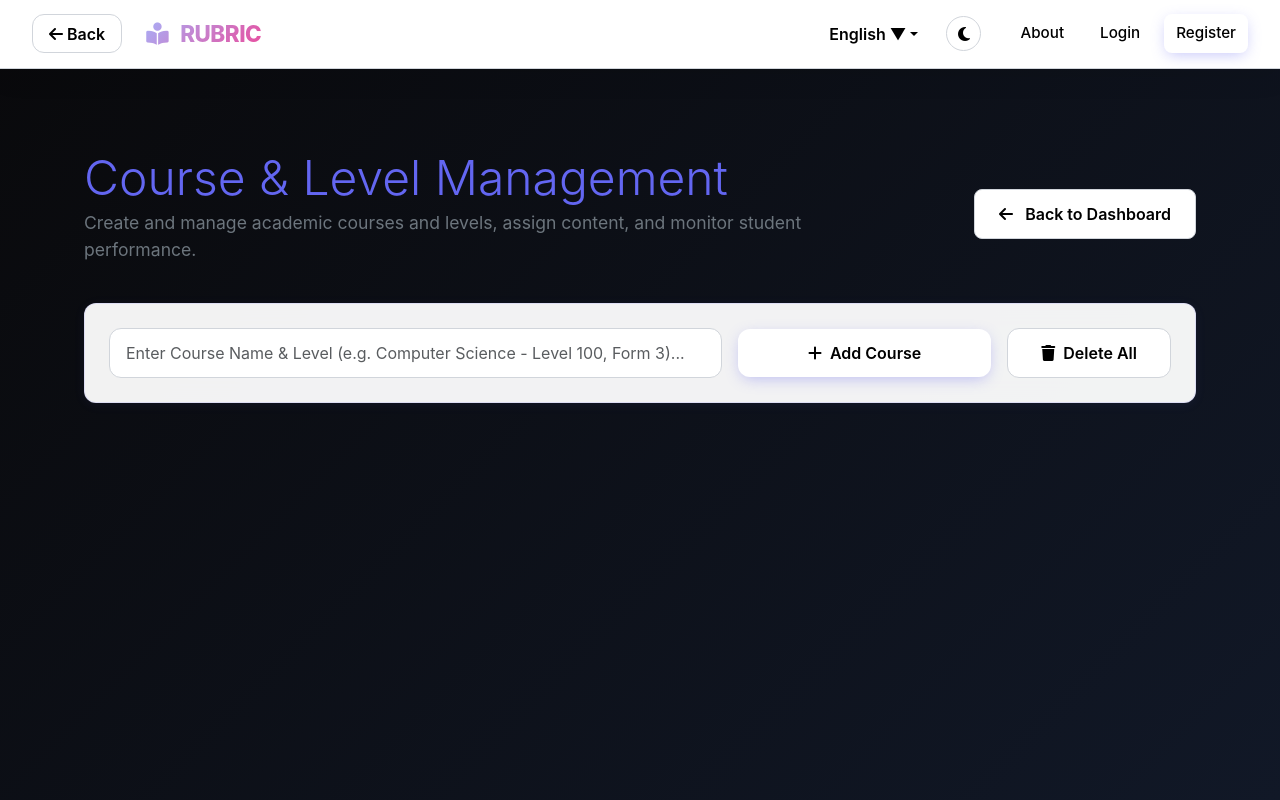
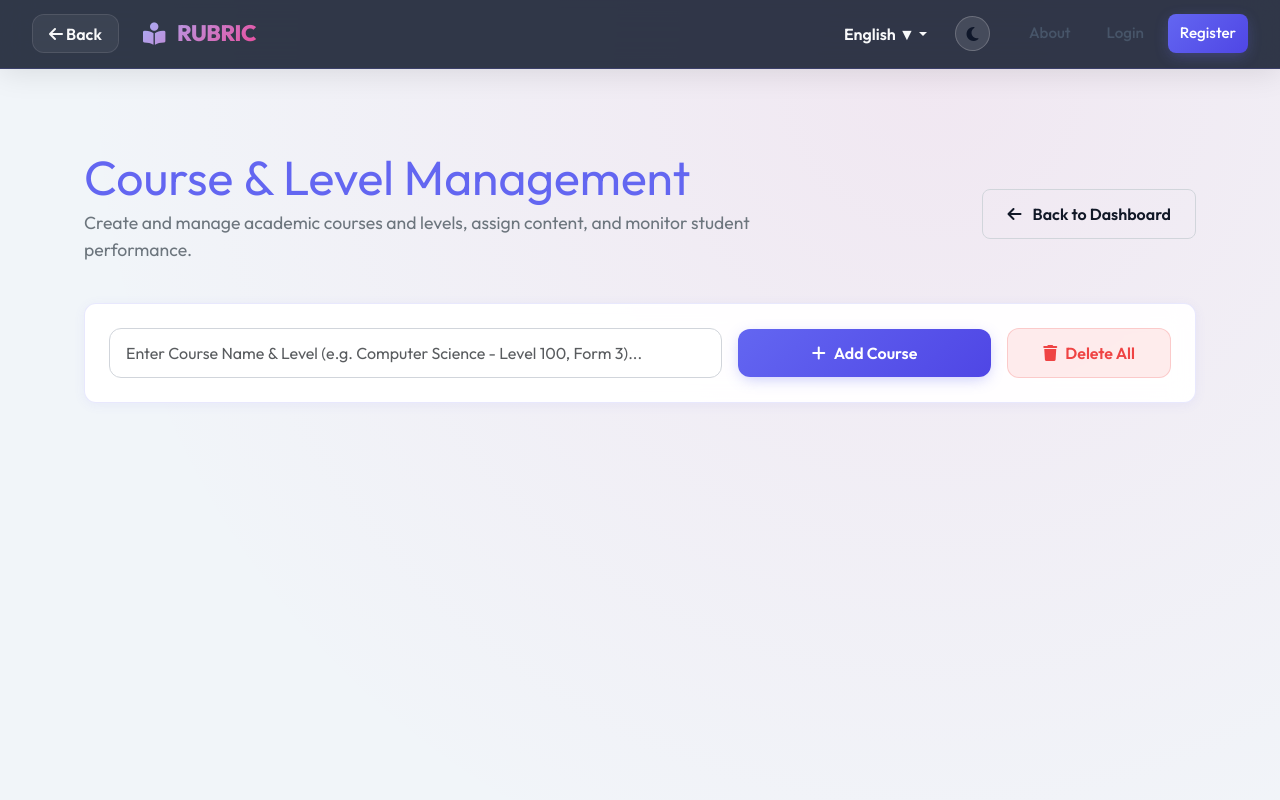
Before and after one commit to christopheratongabifang-web/Evaluation-system, a Python web app: template templates/admin_classes_overview.html in a window 1280 px wide. Run offline with Jinja, Linux system fonts and the light colour scheme; the template is opened without the code that fills it, so the values that code supplies are empty.

Commit message:
made some few changes

```diff
--- a/static/css/style.css
+++ b/static/css/style.css
@@ -1,115 +1,81 @@
-.dashboard-section, .dashboard-hub, .dashboard-section *, .dashboard-hub *, .hero-mesh, .hero-mesh * {
-    color: #1A2C3E !important;
-    font-weight: 700 !important;
-    text-shadow: none !important;
-    opacity: 1 !important;
-}
 
-.hero-mesh h1, .hero-mesh h2, .hero-mesh h3, .hero-mesh p {
-    color: #1A2C3E !important;
-    font-weight: 800 !important;
-    opacity: 1 !important;
-    text-shadow: none !important;
-}
-/* Force dashboard text to be highly visible on warm backgrounds */
-.dashboard-section, .dashboard-hub, .dashboard-section *, .dashboard-hub * {
-    color: #1A2C3E !important;
-}
-@import url('https://fonts.googleapis.com/css2?family=Inter:wght@300;400;500;600;700;800;900&display=swap');
+@import url('https://fonts.googleapis.com/css2?family=Inter:wght@300;400;500;600;700;800;900&family=Outfit:wght@400;500;600;700;800;900&display=swap');
 
 :root {
-    --primary: #6366f1;
-    --primary-hover: #4f46e5;
-    --primary-light: rgba(99, 102, 241, 0.10);
-    --accent-pink: #db2777;
-    --accent-cyan: #0891b2;
-    --warning: #d97706;
-    --danger: #dc2626;
-    --success: #059669;
-    --background: #EFF3F8;
-    --surface: rgba(255, 255, 255, 0.92);
-    --surface-solid: #ffffff;
-    --surface-border: rgba(99, 102, 241, 0.15);
-    --text-primary: #1A2C3E;
-    --text-secondary: #4b5580;
-    --sidebar-bg: #ffffff;
-    --navbar-bg: rgba(255, 255, 255, 0.85);
-    --input-bg: #ffffff;
-    --input-text: #1A2C3E;
-    --option-bg: #ffffff;
-    --option-text: #1A2C3E;
-}
-
-/* Dark theme override */
-[data-theme="dark"] {
-    --primary: #818cf8;
-    --background: #FDF7F0;
-    --primary-light: rgba(99, 102, 241, 0.15);
-    --accent-pink: #ec4899;
+    --primary: #8b5cf6; /* Vibrant Purple */
+    --primary-hover: #7c3aed;
+    --primary-light: rgba(139, 92, 246, 0.15);
+    --accent-pink: #f43f5e;
     --accent-cyan: #06b6d4;
     --warning: #f59e0b;
     --danger: #ef4444;
     --success: #10b981;
-    --background: #080c1a;
-    --surface: rgba(18, 24, 48, 0.75);
-    --surface-solid: #12182f;
-    --surface-border: rgba(99, 102, 241, 0.18);
-    --text-primary: #eef0ff;
-    --text-secondary: #8892b0;
-    --sidebar-bg: rgba(8, 12, 26, 0.97);
-    --navbar-bg: rgba(8, 12, 26, 0.88);
-    --input-bg: rgba(8, 12, 26, 0.8);
-    background: #FDF7F0;
-    --option-bg: #0d1225;
-    --option-text: #eef0ff;
+    --background: #0f172a;
+    --surface: rgba(30, 41, 59, 0.7);
+    --surface-solid: #1e293b;
+    --surface-border: rgba(139, 92, 246, 0.25);
+    --text-primary: #f8fafc;
+    --text-secondary: #94a3b8;
+    --sidebar-bg: rgba(15, 23, 42, 0.95);
+    --navbar-bg: rgba(15, 23, 42, 0.85);
+    --input-bg: rgba(30, 41, 59, 0.8);
+    --input-text: #f8fafc;
+    --option-bg: #1e293b;
+    --option-text: #f8fafc;
 }
 
-/* Light theme explicit (same as :root default) */
+[data-theme="dark"] {
+    --primary: #a855f7;
+    --background: #020617;
+    --surface: rgba(15, 23, 42, 0.8);
+    --surface-solid: #0f172a;
+    --surface-border: rgba(168, 85, 247, 0.25);
+    --text-primary: #f8fafc;
+    --text-secondary: #94a3b8;
+}
+
 [data-theme="light"] {
     --primary: #6366f1;
     --primary-hover: #4f46e5;
-    --primary-light: rgba(99, 102, 241, 0.08);
-    --accent-pink: #db2777;
-    --accent-cyan: #0891b2;
-    --warning: #d97706;
-    --danger: #dc2626;
-    background: #FDF7F0;
-    --background: #EFF3F8;
-    --surface: rgba(255, 255, 255, 0.95);
+    --background: #f1f5f9;
+    --surface: rgba(255, 255, 255, 0.85);
     --surface-solid: #ffffff;
-    --surface-border: rgba(99, 102, 241, 0.15);
-    --text-primary: #1A2C3E;
-    --text-secondary: #4b5580;
-    --sidebar-bg: #ffffff;
-    --navbar-bg: rgba(255, 255, 255, 0.88);
-    background: #FDF7F0 !important;
-    --input-text: #1A2C3E;
+    --surface-border: rgba(99, 102, 241, 0.2);
+    --text-primary: #0f172a;
+    --text-secondary: #475569;
+    --input-bg: #ffffff;
+    --input-text: #0f172a;
     --option-bg: #ffffff;
-    --option-text: #1A2C3E;
+    --option-text: #0f172a;
+}
+
+@keyframes modernDrift {
+    0% { background-position: 0% 50%; }
+    50% { background-position: 100% 50%; }
+    100% { background-position: 0% 50%; }
 }
 
 body {
-    font-family: 'Inter', sans-serif;
-    background: #EFF3F8;
-    background-image: none;
+    font-family: 'Outfit', 'Inter', sans-serif;
+    background: var(--background);
+    background-image:
+        radial-gradient(circle at 15% 50%, rgba(139, 92, 246, 0.12), transparent 35%),
+        radial-gradient(circle at 85% 30%, rgba(244, 63, 94, 0.12), transparent 35%);
+    background-size: 200% 200%;
+    animation: modernDrift 15s ease-in-out infinite;
     background-attachment: fixed;
-    background-repeat: no-repeat;
-    background: #FDF7F0;
-    color: #1A2C3E;
+    color: var(--text-primary);
     min-height: 100vh;
     margin: 0;
     display: flex;
     flex-direction: column;
-    transition: background 0.4s ease, color 0.4s ease;
+    transition: background 0.5s ease, color 0.5s ease;
 }
-    background: #FDF7F0;
+
 [data-theme="light"] body {
-    background: #EFF3F8;
-    background-image: none;
-    background: #FDF7F0;
-    background-repeat: no-repeat;
-    background-size: cover;
-    color: #1A2C3E;
+    background-image:
+        radial-gradient(circle at 15% 50%, rgba(99, 102, 241, 0.08), transparent 35%),
+        radial-gradient(circle at 85% 30%, rgba(236, 72, 153, 0.08), transparent 35%);
 }
 
 /* Glassmorphism utility */
@@ -1258,79 +1224,39 @@ h1, h2, h3 {
 
 /* Animated Mesh Gradient Background for Hero */
 .hero-mesh {
-    background: #EFF3F8 !important;
-    background-image: none !important;
+    background: var(--surface) !important;
+    background-image:
+        radial-gradient(circle at 20% 50%, rgba(139, 92, 246, 0.15), transparent 50%),
+        radial-gradient(circle at 80% 30%, rgba(244, 63, 94, 0.15), transparent 50%) !important;
     background-size: 200% 200%;
     animation: meshGradient 10s ease infinite;
     position: relative;
     overflow: hidden;
     border-radius: 1.25rem;
     padding: 3rem 2rem;
-    box-shadow: 0 10px 40px -10px rgba(99, 102, 241, 0.5);
+    box-shadow: 0 10px 40px -10px rgba(0, 0, 0, 0.3);
 }
 
 [data-theme="light"] .hero-mesh {
-    background: #EFF3F8;
-    background-image: none;
-    background-size: 200% 200%;
-    animation: meshGradient 10s ease infinite;
-    box-shadow: 0 10px 30px -10px rgba(99, 102, 241, 0.2);
+    background: var(--surface) !important;
+    background-image:
+        radial-gradient(circle at 20% 50%, rgba(99, 102, 241, 0.1), transparent 50%),
+        radial-gradient(circle at 80% 30%, rgba(236, 72, 153, 0.1), transparent 50%) !important;
+    box-shadow: 0 10px 30px -10px rgba(99, 102, 241, 0.15);
 }
 
-/* Global black text for quick visibility */
-/* Premium dark gradient background */
-body {
-    background: linear-gradient(135deg, #09090b 0%, #111827 100%);
-    background-attachment: fixed;
-    background-size: cover;
-    color: var(--text-primary);
+.hero-mesh h1 {
+    font-weight: 900 !important;
+    color: var(--text-primary) !important;
+}
+
+.hero-mesh p {
+    font-weight: 700 !important;
+    color: var(--text-secondary) !important;
+    opacity: 0.9;
 }
 
 
-.navbar,
-.glass,
-.card,
-.stat-box,
-.auth-container,
-.sidebar,
-.sidebar-user-card,
-.hero-mesh,
-.feature-icon,
-input,
-select,
-textarea,
-.form-control,
-.form-select,
-button,
-.btn,
-.btn-primary,
-.btn-secondary,
-.btn-outline {
-    background: #ffffff !important;
-    border-color: #d1d5db !important;
-}
-
-input,
-select,
-textarea,
-.form-control,
-.form-select,
-button,
-.btn,
-.btn-primary,
-.btn-secondary,
-.btn-outline {
-    color: #000000 !important;
-}
-
-a,
-.nav-links a,
-.navbar-brand,
-.sidebar-brand,
-.sidebar-nav-item,
-.sidebar-nav-item.active {
-    color: #000000 !important;
-}
 
 @keyframes meshGradient {
     0% { background-position: 0% 50%; }
@@ -1519,15 +1445,18 @@ a,
     border-color: var(--primary);
 }
 
-.checkmark:after {
-    content: "";
-    display: none;
-    width: 4px;
-    height: 9px;
-    border: solid white;
-    border-width: 0 2px 2px 0;
-    transform: rotate(45deg);
-    margin-bottom: 2px;
+.bottom-center-accreditation {
+    position: fixed;
+    left: 50%;
+    bottom: 2rem;
+    transform: translateX(-50%);
+    z-index: 9999;
+    text-align: center;
+    width: 100%;
+    pointer-events: none; /* allow clicks through if needed */
+}
+.bottom-center-accreditation a {
+    pointer-events: auto; /* enable link click */
 }
 
 .custom-checkbox input:checked ~ .checkmark:after {
```
Also changed, not shown: app.py (+3 -8 lines), templates/admin_classes_overview.html (+15 -10 lines), templates/admin_dashboard.html (+8 -0 lines), templates/dashboard.html (+9 -0 lines), templates/home.html (+8 -0 lines), templates/read_book.html (+4 -18 lines).
